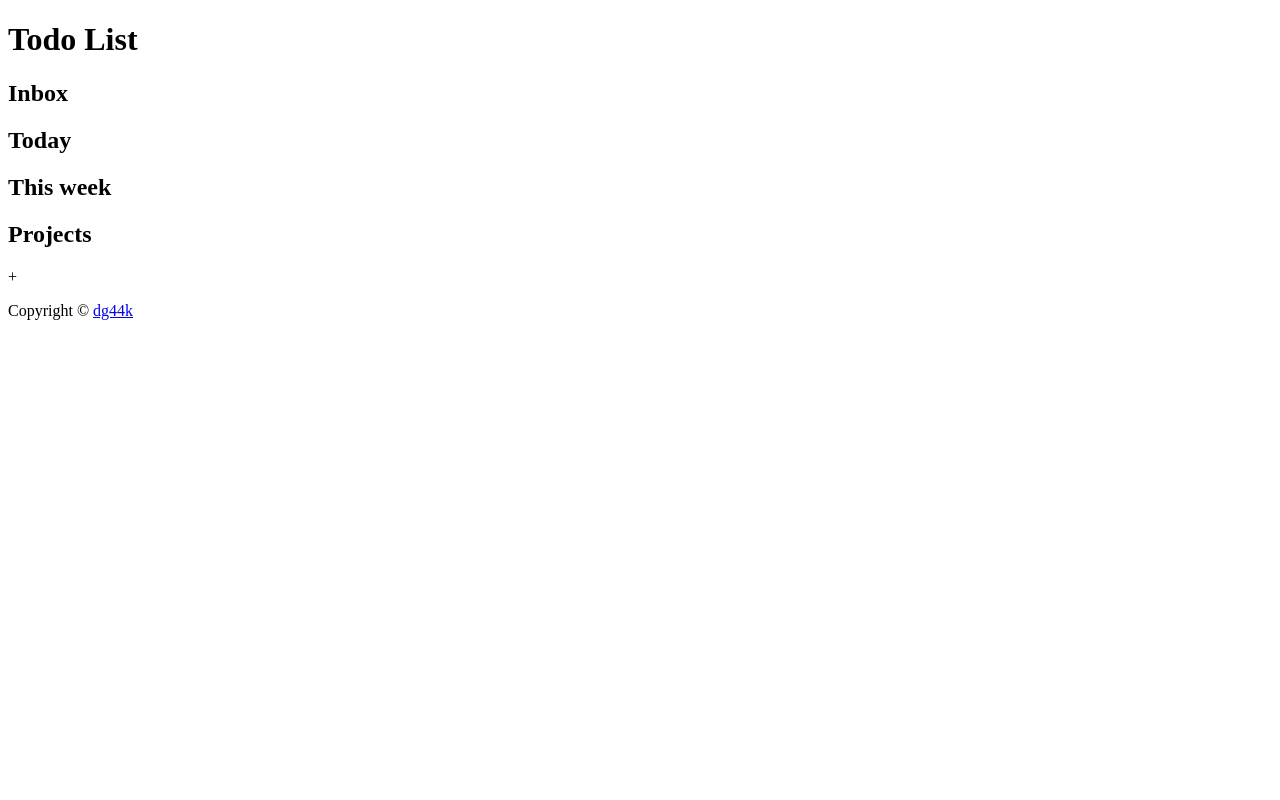
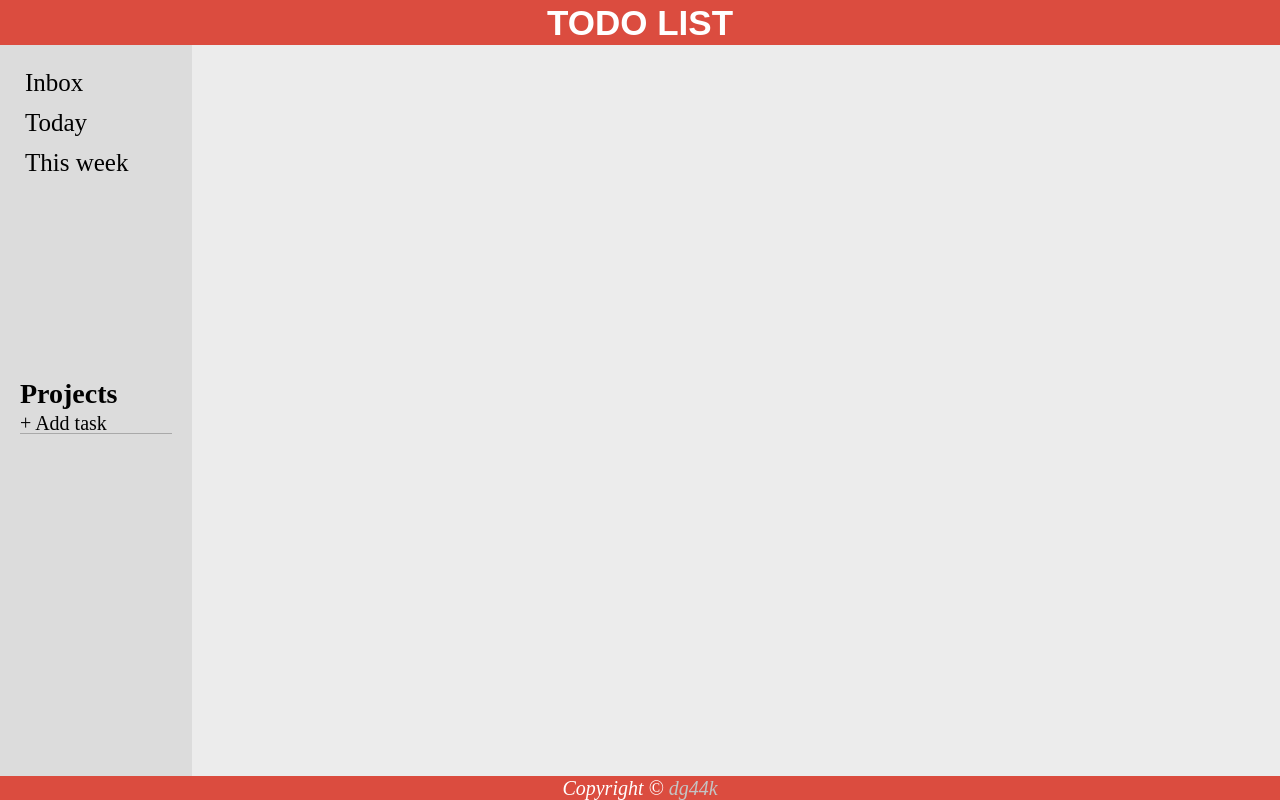
Before and after one commit to dg44k/Todo-List, a website built with webpack: page src/index.html in a window 1280 px wide. Built offline with nearby package versions, Linux system fonts and the light colour scheme.

Commit message:
-add style for html

```diff
--- a/src/index.html
+++ b/src/index.html
@@ -4,6 +4,7 @@
     <meta charset="UTF-8" />
     <meta http-equiv="X-UA-Compatible" content="IE=edge" />
     <meta name="viewport" content="width=device-width, initial-scale=1.0" />
+    <link rel="stylesheet" href="./style.css">
     <title>Todo List</title>
   </head>
   <body>
@@ -18,7 +19,8 @@
       </div>
       <div class="projects">
         <h2 class="title_projects">Projects</h2>
-        <div class="addProject">+</div>
+        <div class="card_projects"></div>
+        <div class="addProject">+ Add task</div>
       </div>
     </aside>
     <main></main>
--- a/src/index.js
+++ b/src/index.js
@@ -0,0 +1 @@
+import "./style.css";
--- /dev/null
+++ b/src/reset.css
@@ -0,0 +1,44 @@
+html, body, div, span, applet, object, iframe,
+h1, h2, h3, h4, h5, h6, p, blockquote, pre,
+a, abbr, acronym, address, big, cite, code,
+del, dfn, em, img, ins, kbd, q, s, samp,
+small, strike, strong, sub, sup, tt, var,
+b, u, i, center,
+dl, dt, dd, ol, ul, li,
+fieldset, form, label, legend,
+table, caption, tbody, tfoot, thead, tr, th, td,
+article, aside, canvas, details, embed,
+figure, figcaption, footer, header, hgroup,
+menu, nav, output, ruby, section, summary,
+time, mark, audio, video {
+	margin: 0;
+	padding: 0;
+	border: 0;
+	font-size: 100%;
+	font: inherit;
+	vertical-align: baseline;
+	box-sizing: border-box;
+}
+/* HTML5 display-role reset for older browsers */
+article, aside, details, figcaption, figure,
+footer, header, hgroup, menu, nav, section {
+	display: block;
+}
+body {
+	line-height: 1;
+}
+ol, ul {
+	list-style: none;
+}
+blockquote, q {
+	quotes: none;
+}
+blockquote:before, blockquote:after,
+q:before, q:after {
+	content: '';
+	content: none;
+}
+table {
+	border-collapse: collapse;
+	border-spacing: 0;
+}
--- /dev/null
+++ b/src/style.css
@@ -0,0 +1,120 @@
+@import url(./reset.css);
+
+:root{
+  font-size: 62.5%;
+  --bg-color-header: #db4c3f;
+  --bg-color-body: #ececec;
+  --bg-color-aside: #dcdcdc;
+}
+
+html, body{
+  height: 100%;
+}
+
+body{
+  display: flex;
+  flex-direction: column;
+
+  background-color: var(--bg-color-body);
+}
+
+header{
+  background-color: var(--bg-color-header);
+  padding:5px 0;
+}
+
+.logo{
+  text-align: center;
+  font-size: 3.5rem;
+  font-family: sans-serif;
+  font-weight: bold;
+  text-transform: uppercase;
+  color: #fff;
+}
+
+aside{
+  background-color: var(--bg-color-aside);
+  font-size: 2.5rem;
+  height: 100%;
+  width: calc(15vw);
+  padding: 20px;
+
+  display: flex;
+  flex-direction: column;
+  gap: 200px;
+}
+
+.tasks{
+  display: flex;
+  flex-direction: column;
+  gap: 5px;
+}
+.tasks > *{
+  padding: 5px;
+  cursor: pointer;
+}
+
+.tasks :hover{
+  transition: ease-in-out .3s;
+  background-color: #c4c4c4;
+}
+
+.title_projects{
+  font-weight: bold;
+  font-size: 2.8rem;
+}
+
+.card_projects{
+  display: flex;
+  flex-direction: column;
+  gap: 5px;
+}
+
+.card_projects > *{
+  font-size: 2rem;
+  padding: 5px;
+  cursor: pointer;
+}
+
+.card_projects :hover{
+  transition: ease-in-out .3s;
+  background-color: #c4c4c4;
+}
+
+.addProject{
+  position: relative;
+  font-size: 2rem;
+  padding-top: 5px;
+  cursor: pointer;
+}
+.addProject::after{
+  content: "";
+  display: block;
+  position: absolute;
+
+  width: 100%;
+  height: 1px;
+  background-color: #a9a9a9;
+}
+
+main{
+  flex: 1 0 auto;
+}
+
+footer{
+  flex: 0 1 auto;
+  background-color: var(--bg-color-header);
+  height: 2.5rem;
+}
+
+footer > p{
+  font-size: 2rem;
+  font-style: italic;
+  text-align: center;
+  padding: 2px;
+  color: #fff;
+}
+footer a{
+  text-decoration: none;
+  color: #c4c4c4;
+}
```
